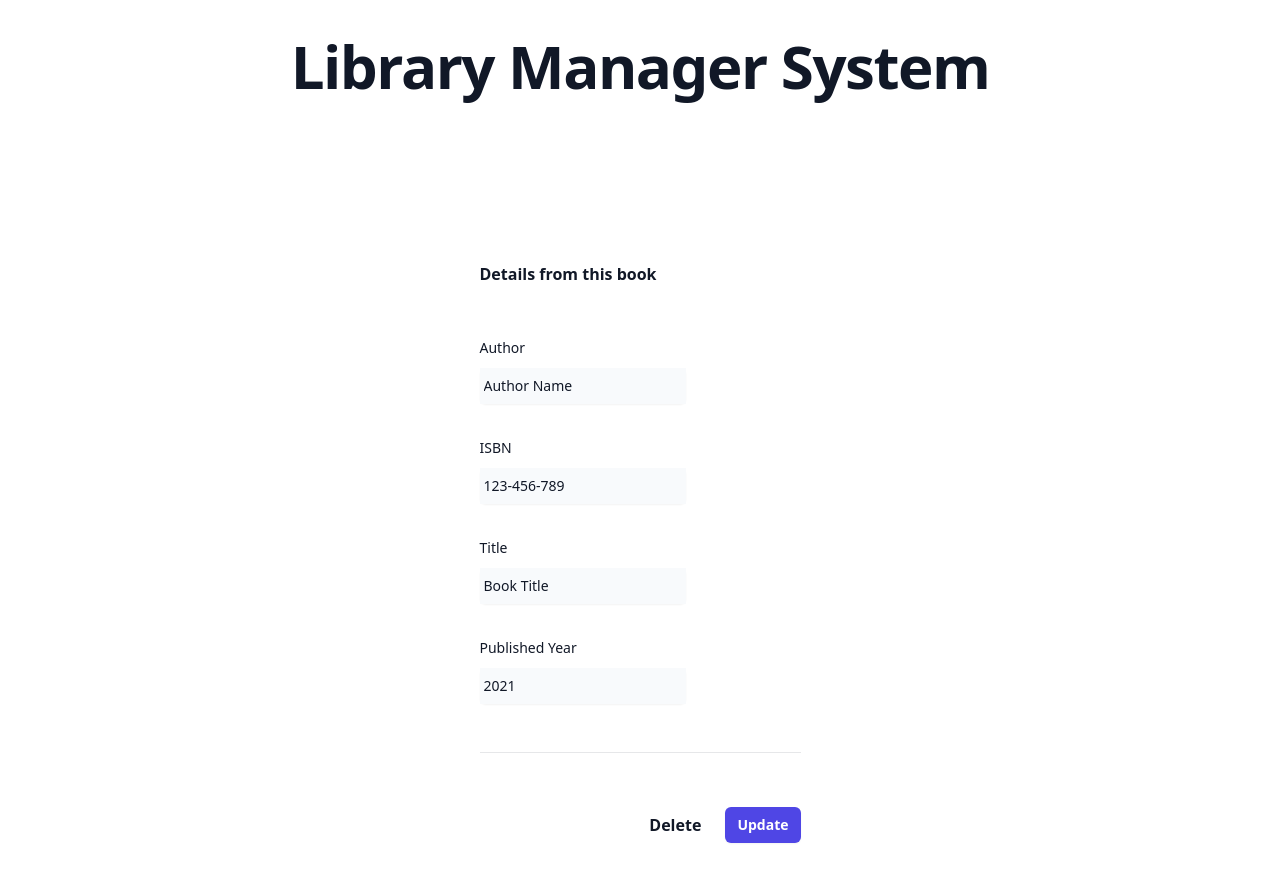
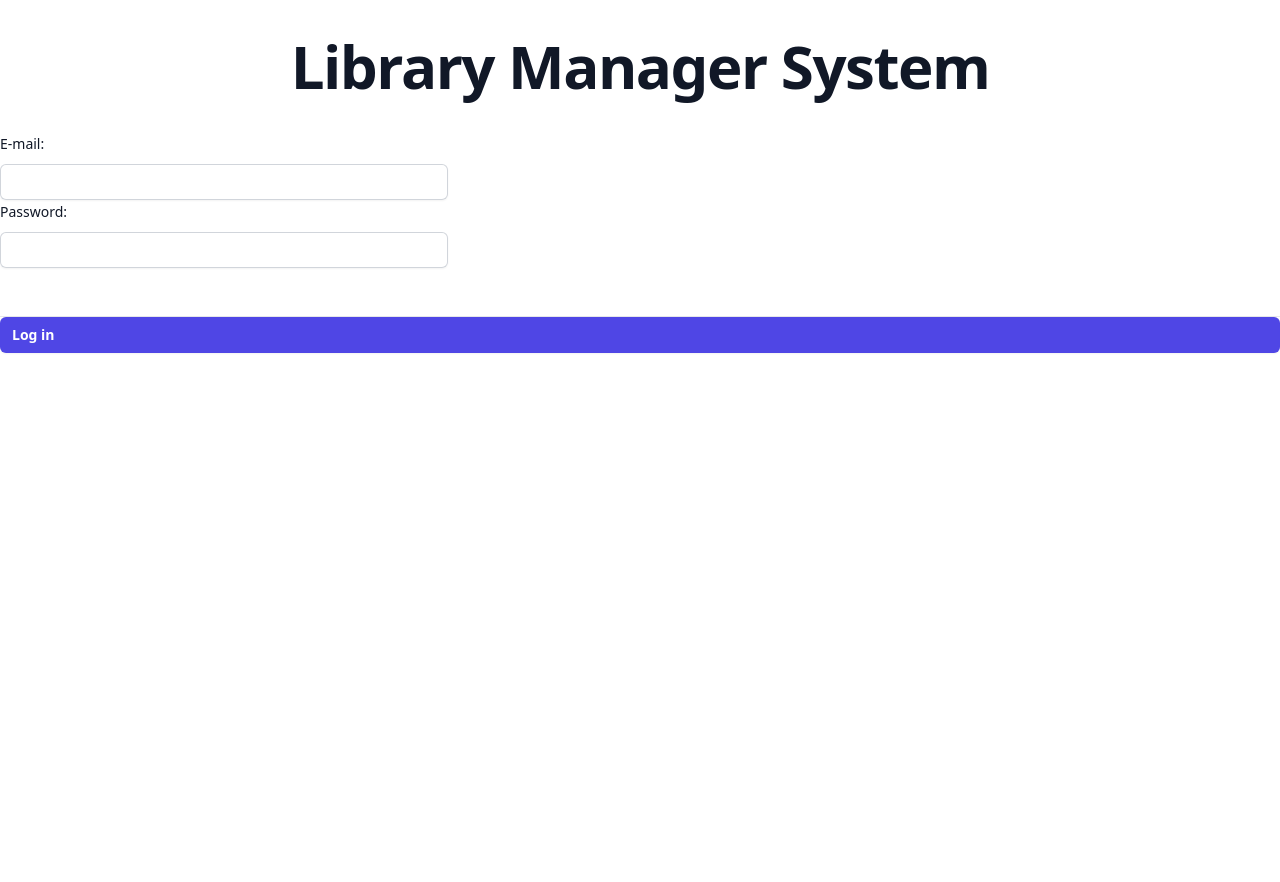
Before and after one commit to luisSilvaEs/library-management-system, a React (Create React App) app: page / in a window 1280 px wide. Shown: the top 882 px of the page. After the commit the page ends 800 px from the top, so only its background shows below. Built offline with nearby package versions, Linux system fonts and the light colour scheme; the HTML template or start-up script is replaced by a standard one.

Commit message:
Rename Buttons prop for label to improve code readability/ Add forms and view for Register and Login pages

```diff
--- a/src/App.js
+++ b/src/App.js
@@ -1,6 +1,7 @@
 import NavigationButton from "./components/common/navigationButton/NavigationButton";
 import Books from "./pages/books/Books";
 import Detail from "./pages/detail/Detail";
+import Login from "./pages/login/Login";
 
 function App() {
   return (
@@ -11,7 +12,7 @@ function App() {
         </h1>
       </div>
       <div className="container mx-auto pt-9 flex flex-col justify-around">
-       <Detail />
+       <Login />
       </div>
     </div>
   );
--- a/src/components/common/actionButton/ActionButton.jsx
+++ b/src/components/common/actionButton/ActionButton.jsx
@@ -1,6 +1,6 @@
 import React from "react";
 
-const ActionButton = ({ text, type, action }) => {
+const ActionButton = ({ label, type, action }) => {
   const getButtonClass = (_type) => {
     const CLASSES = {
       primary:
@@ -19,7 +19,7 @@ const ActionButton = ({ text, type, action }) => {
 
   return (
     <button type="button" className={classForButton} onClick={action}>
-      {text ? text : "Action Button"}
+      {label ? label : "Action Button"}
     </button>
   );
 };
--- a/src/components/common/form/DetailForm.jsx
+++ b/src/components/common/form/DetailForm.jsx
@@ -99,17 +99,17 @@ const DetailForm = ({ initialBookInfo }) => {
       {showUpdateButtonGroup ? (
         <div className="mt-6 flex items-center justify-end gap-x-6">
           <ActionButton
-            text="Cancel"
+            label="Cancel"
             type="terciary"
             action={handlerOnClickCancel}
           />
-          <ActionButton text="Save" type="primary" action={() => {}} />
+          <ActionButton label="Save" type="primary" action={() => {}} />
         </div>
       ) : (
         <div className="mt-6 flex items-center justify-end gap-x-6">
-          <ActionButton text="Delete" type="terciary" action={() => {}} />
+          <ActionButton label="Delete" type="terciary" action={() => {}} />
           <ActionButton
-            text="Update"
+            label="Update"
             type="primary"
             action={handlerOnClickUpdate}
           />
--- /dev/null
+++ b/src/components/common/form/LoginForm.jsx
@@ -0,0 +1,33 @@
+import Field from "./Field";
+import ActionButton from "../actionButton/ActionButton";
+
+/**
+ * - Collect username and password
+ * - expect validation from database
+ * - if validation is correct, redirect to Book page,
+ * -- otherwise, show a yellow window above indicating user was not found or password is incorrect for this user
+ */
+const handleOnClickLogin = () => {};
+
+const LoginForm = ({ fields }) => {
+  return (
+    <>
+      <form action="" className="border-b border-gray-900/10 pb-12">
+        {fields.map((_field, index) => (
+          <Field
+            key={index}
+            classesForLabel={_field.classesForLabel}
+            classesForInput={_field.classesForInput}
+            type={_field.type}
+            id={_field.id}
+            labelWording={_field.labelWording}
+            value=""
+          />
+        ))}
+      </form>
+      <ActionButton label="Log in" type="primary" action={handleOnClickLogin} />
+    </>
+  );
+};
+
+export default LoginForm;
--- a/src/components/common/form/SearchForm.jsx
+++ b/src/components/common/form/SearchForm.jsx
@@ -23,7 +23,7 @@ const SearchForm = ({ searchTerm, setSearchTerm, action }) => {
             setSearchTerm(e.target.value);
           }}
         />
-        <ActionButton text="Search" type="primary" action={action} />
+        <ActionButton label="Search" type="primary" action={action} />
       </form>
     </div>
   );
--- a/src/components/common/navigationButton/NavigationButton.jsx
+++ b/src/components/common/navigationButton/NavigationButton.jsx
@@ -1,12 +1,13 @@
-
-const NavigationButton = ( { text, type, url } ) => {
-
+const NavigationButton = ({ label, type, url }) => {
   const getButtonClass = (_type) => {
     const CLASSES = {
-            "primary": "inline-flex items-center rounded-md bg-indigo-600 px-3 py-2 text-sm font-semibold text-white shadow-sm hover:bg-indigo-500 focus-visible:outline focus-visible:outline-2 focus-visible:outline-offset-2 focus-visible:outline-indigo-600",
-            "secondary": "inline-flex items-center rounded-md bg-white px-3 py-2 text-sm font-semibold text-gray-900 shadow-sm ring-1 ring-inset ring-gray-300 hover:bg-gray-50",
-            "terciary": "-mx-3 block rounded-lg px-3 py-2.5 text-base font-semibold leading-7 text-gray-900 hover:bg-gray-50",
-            "": "rounded-md bg-white px-3.5 py-2.5 text-sm font-semibold text-gray-900 shadow-sm hover:bg-gray-100 focus-visible:outline focus-visible:outline-2 focus-visible:outline-offset-2 focus-visible:outline-white"
+      primary:
+        "inline-flex items-center rounded-md bg-indigo-600 px-3 py-2 text-sm font-semibold text-white shadow-sm hover:bg-indigo-500 focus-visible:outline focus-visible:outline-2 focus-visible:outline-offset-2 focus-visible:outline-indigo-600",
+      secondary:
+        "inline-flex items-center rounded-md bg-white px-3 py-2 text-sm font-semibold text-gray-900 shadow-sm ring-1 ring-inset ring-gray-300 hover:bg-gray-50",
+      terciary:
+        "-mx-3 block rounded-lg px-3 py-2.5 text-base font-semibold leading-7 text-gray-900 hover:bg-gray-50",
+      "": "rounded-md bg-white px-3.5 py-2.5 text-sm font-semibold text-gray-900 shadow-sm hover:bg-gray-100 focus-visible:outline focus-visible:outline-2 focus-visible:outline-offset-2 focus-visible:outline-white",
     };
 
     return CLASSES[_type] || CLASSES[""];
@@ -16,9 +17,9 @@ const NavigationButton = ( { text, type, url } ) => {
 
   return (
     <a href={url ? url : "#"} className={classForButton}>
-            {text ? text : "Click here!" }
+      {label ? label : "Click here!"}
     </a>
-    )
+  );
 };
 
 export default NavigationButton;
--- a/src/pages/login/Login.jsx
+++ b/src/pages/login/Login.jsx
@@ -1,20 +1,28 @@
-/**
- * Add here:
- * email
- * password
- */
+import LoginForm from "../../components/common/form/LoginForm";
+
+const Login = () => {
+  const CLASSES_LABEL = "block text-sm font-medium leading-6 text-gray-900";
+  const CLASSES_INPUT =
+    "block flex-1 border-0 bg-transparent py-1.5 pl-1 text-gray-900 placeholder:text-gray-400 focus:ring-0 sm:text-sm sm:leading-6";
 
   const loginFormFields = [
     {
-        classesForLabel: "requiered",
+      classesForLabel: `requiered ${CLASSES_LABEL}`,
+      classesForInput: CLASSES_INPUT,
       type: "email",
       id: "email",
-        labelWording: "E-mail:"
+      labelWording: "E-mail:",
     },
     {
-        classesForLabel: "requiered",
+      classesForLabel: `requiered ${CLASSES_LABEL}`,
+      classesForInput: CLASSES_INPUT,
       type: "password",
       id: "password",
-        labelWording: "Password:"
+      labelWording: "Password:",
     },
   ];
+
+  return <LoginForm fields={loginFormFields} />;
+};
+
+export default Login;
--- a/src/pages/register/Register.jsx
+++ b/src/pages/register/Register.jsx
@@ -1,41 +1,49 @@
-/**
- * Add here:
- * name
- * last name
- * employeeID
- * email
- * password
- */
+import LoginForm from "../../components/common/form/LoginForm";
+
+const Register = () => {
+  const CLASSES_LABEL = "block text-sm font-medium leading-6 text-gray-900";
+  const CLASSES_INPUT =
+    "block flex-1 border-0 bg-transparent py-1.5 pl-1 text-gray-900 placeholder:text-gray-400 focus:ring-0 sm:text-sm sm:leading-6";
 
   const registerFormFields = [
     {
-        classesForLabel: "",
+      classesForLabel: CLASSES_LABEL,
+      classesForInput: CLASSES_INPUT,
       type: "text",
       id: "name",
-        labelWording: "Name:"
+      labelWording: "Name:",
     },
     {
-        classesForLabel: "requiered",
+      classesForLabel: `requiered ${CLASSES_LABEL}`,
+      classesForInput: CLASSES_INPUT,
       type: "text",
       id: "lastname",
-        labelWording: "Last Name:"
+      labelWording: "Last Name:",
     },
     {
-        classesForLabel: "",
+      classesForLabel: CLASSES_LABEL,
+      classesForInput: CLASSES_INPUT,
       type: "text",
       id: "employeeID",
-        labelWording: "Employee ID:"
+      labelWording: "Employee ID:",
     },
     {
-        classesForLabel: "requiered",
+      classesForLabel: `requiered ${CLASSES_LABEL}`,
+      classesForInput: CLASSES_INPUT,
       type: "email",
       id: "email",
-        labelWording: "E-mail"
+      labelWording: "E-mail",
     },
     {
-        classesForLabel: "requiered",
+      classesForLabel: `requiered ${CLASSES_LABEL}`,
+      classesForInput: CLASSES_INPUT,
       type: "password",
       id: "password",
-        labelWording: "Password:"
+      labelWording: "Password:",
     },
   ];
+
+  return <LoginForm fields={loginFormFields} />;
+};
+
+export default Register;
```
Also changed, not shown: src/components/common/form/RegisterForm.jsx (added). Lines whose indentation alone changed are shown as unchanged.
